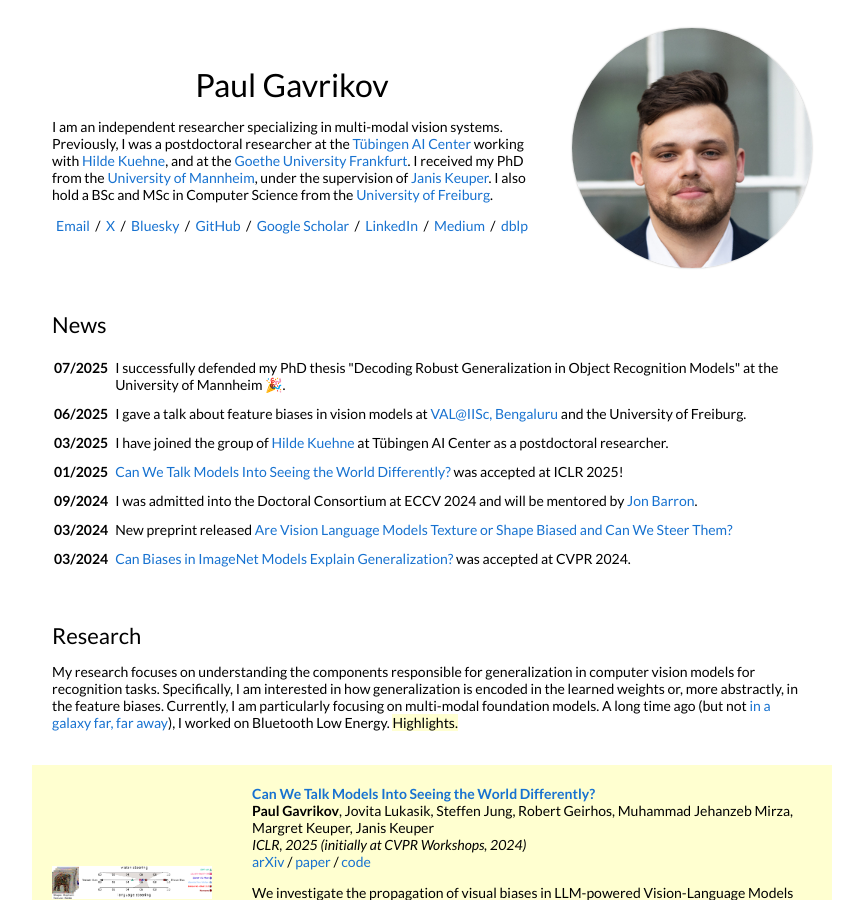
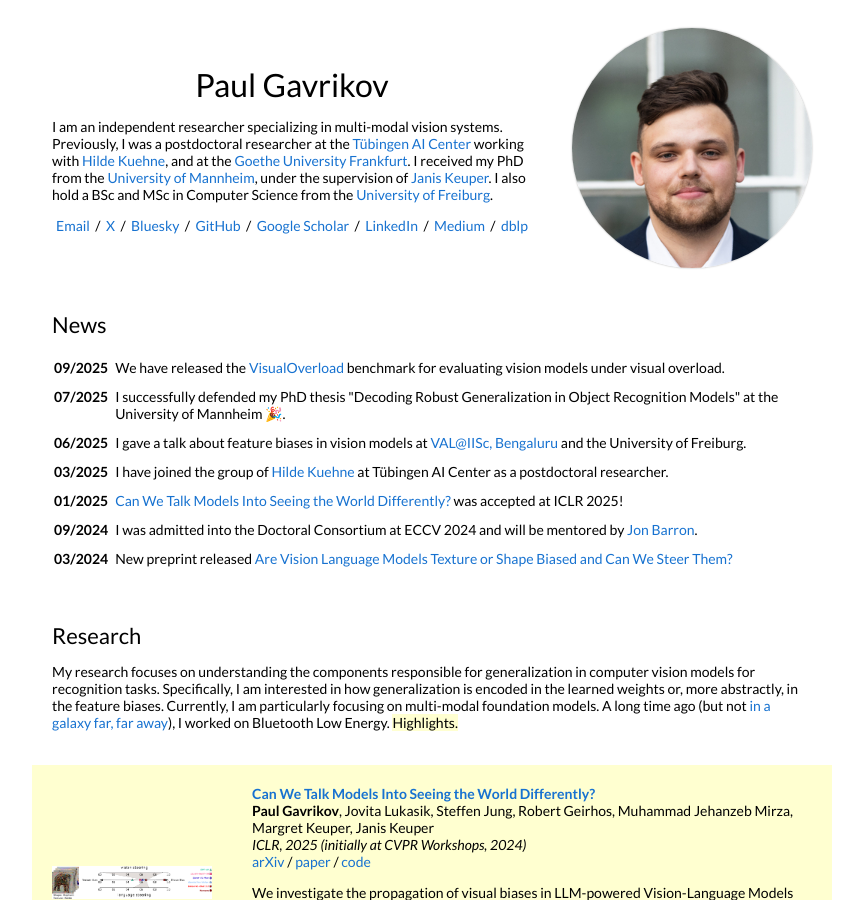
Before and after one commit to paulgavrikov/paulgavrikov.github.io, a Jekyll site: the page built from _posts/2018-05-15-intro.markdown, in a window 1280 px wide and 900 px high. Shown: the whole window, without its empty margins (208-1071 px from the left). Built offline with Jekyll 4.4.1, drawn with Linux system fonts in a browser that asks for light colours.

Commit message:
news: adding visualoverload

```diff
--- a/_data/news.yml
+++ b/_data/news.yml
@@ -1,3 +1,6 @@
+- news_entry:
+  date: 09/2025
+  text: We have released the <a href="https://paulgavrikov.github.io/visualoverload/">VisualOverload</a> benchmark for evaluating vision models under visual overload.
 - news_entry:
   date: 07/2025
   text: I successfully defended my PhD thesis "Decoding Robust Generalization in Object Recognition Models" at the University of Mannheim 🎉.
```
